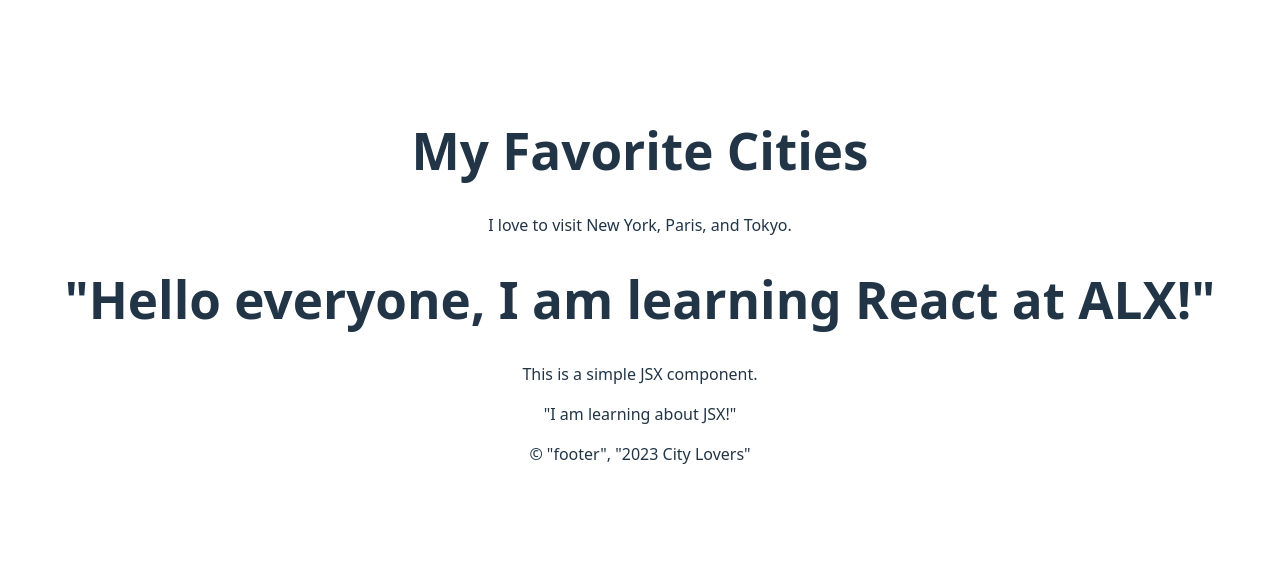
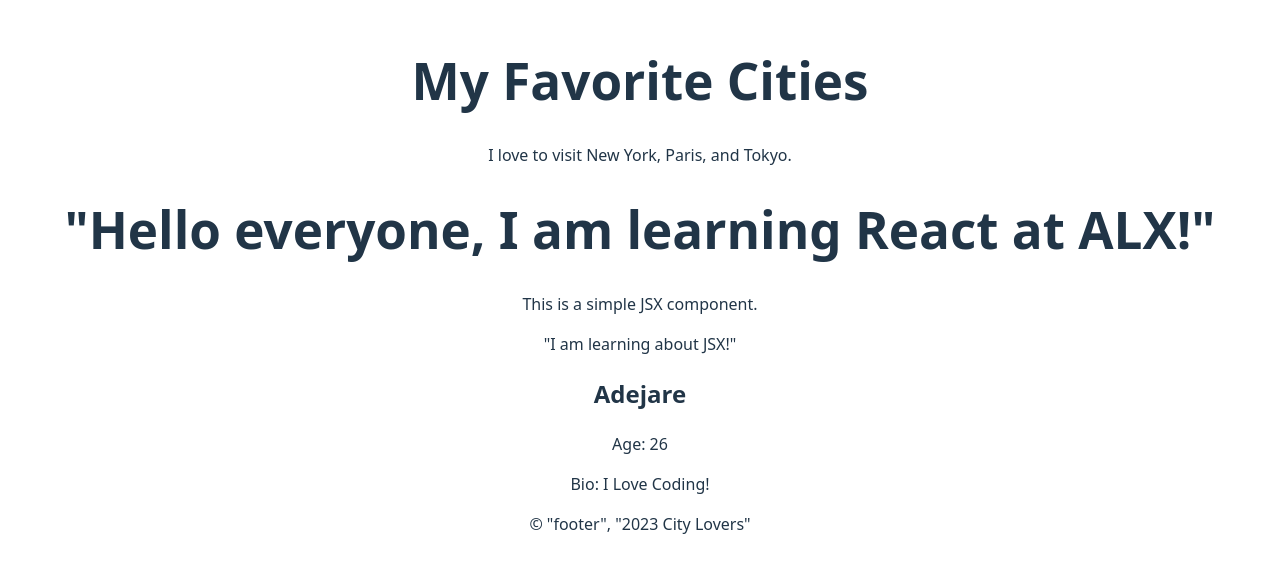
Before and after one commit to AdejareAyomikun/alx-fe-reactjs, a React (Vite) app in the folder alx-react-app/: page / in a window 1280 px wide. Shown: the part 115-688 px from the top of the page. Built offline with nearby package versions, Linux system fonts and the light colour scheme.

Commit message:
Added UserProfile.jsx

```diff
--- a/alx-react-app/src/App.jsx
+++ b/alx-react-app/src/App.jsx
@@ -5,6 +5,7 @@
 import Header from "./components/Header";
 import MainContent from "./components/MainContent";
 import Footer from "./components/Footer";
+import UserProfile from "./components/UserProfile";
 
 function App() {
   return (
@@ -12,6 +13,11 @@
       <Header />
       <MainContent />
       <WelcomeMessage />
+      <UserProfile
+      name="Adejare"
+      age={26}
+      bio="I Love Coding!"
+      />
       <Footer />
     </>
   );
--- /dev/null
+++ b/alx-react-app/src/components/UserProfile.jsx
@@ -0,0 +1,11 @@
+ const UserProfile = (props) => {
+   return (
+     <div>
+       <h2>{props.name}</h2>
+       <p>Age: {props.age}</p>
+       <p>Bio: {props.bio}</p>
+     </div>
+   );
+ };
+
+ export default UserProfile;
```
